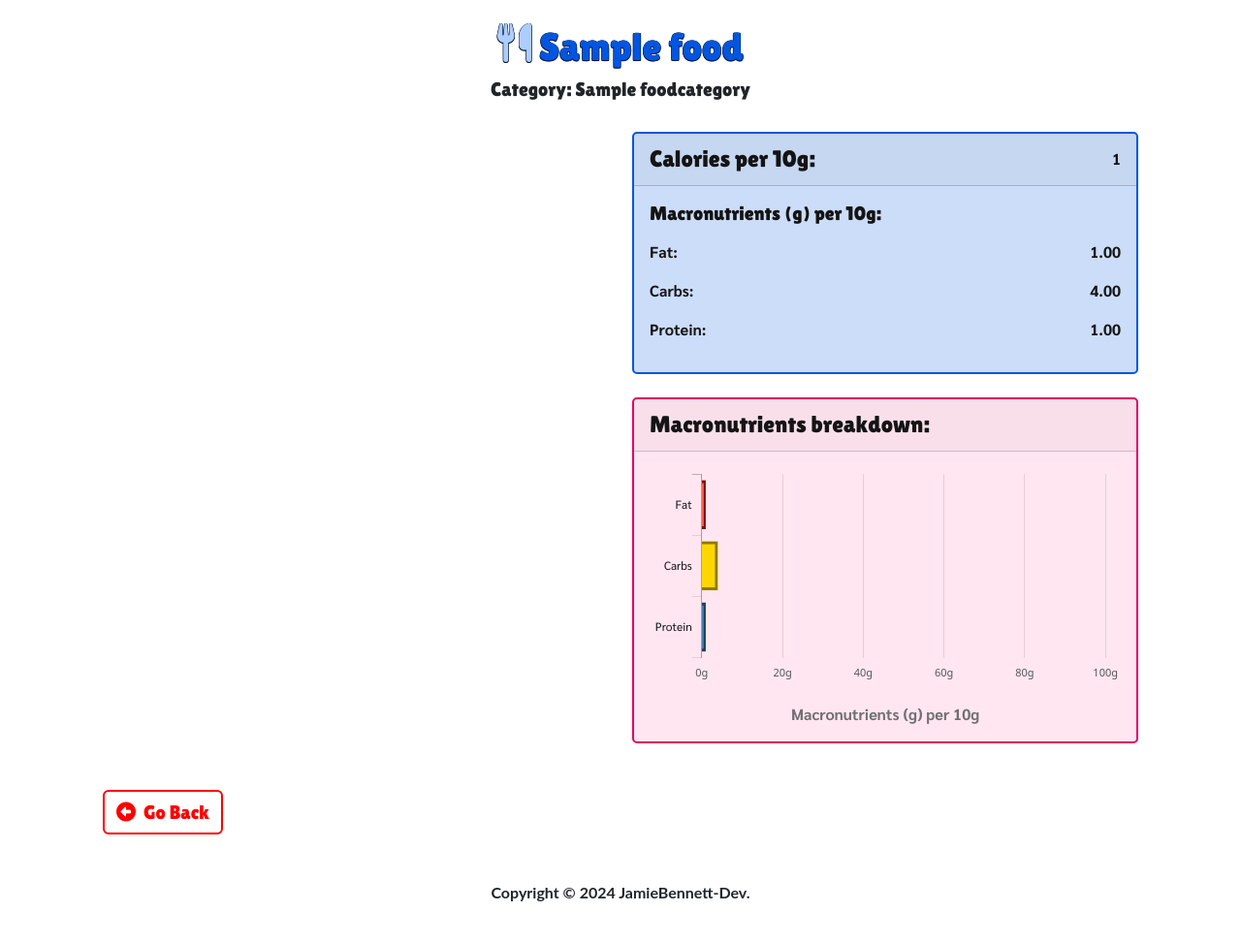
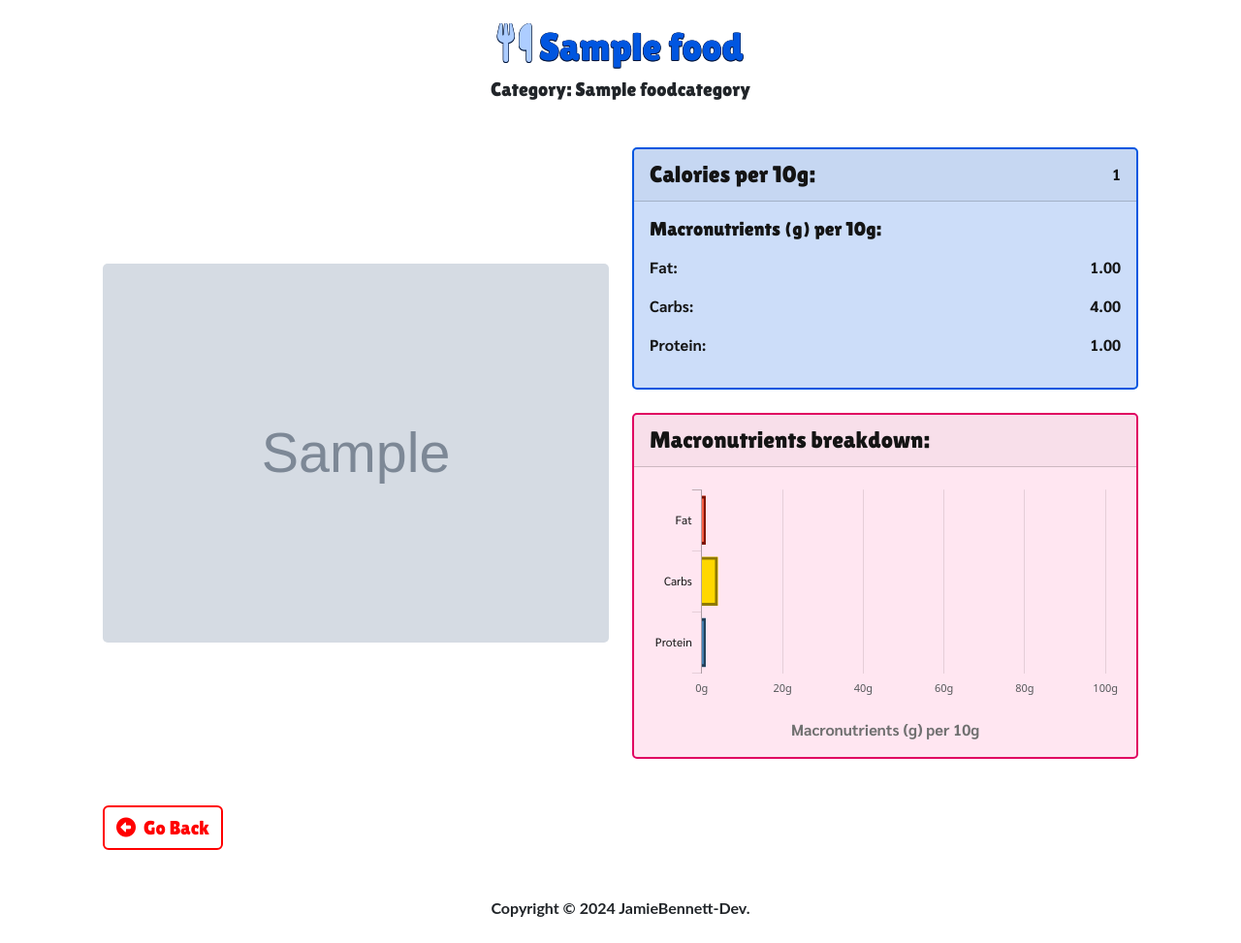
Before and after one commit to JamieBennett-Dev/Calorie-Tracker, a Django app: page /food/1 in a window 1280 px wide. Shown: the part 86-1059 px from the top of the page at 97% size. Before the commit the page ends 1016 px from the top, so only its background shows below. Run offline with Django 5.2, Linux system fonts and the light colour scheme; a user stored in the database is signed in; tables that the repository leaves empty hold one stand-in row (values such as "Sample post"); grey boxes marked "Sample" are stand-in pictures; some libraries are stand-ins or nearby versions.

Commit message:
complete v1 of food.html and styles

```diff
--- a/foodtracker/templates/base.html
+++ b/foodtracker/templates/base.html
@@ -106,7 +106,7 @@
     </main>
 
     <!-- Footer -->
-    <footer class="mt-4">
+    <footer class="my-4">
         <div class="d-flex align-items-center justify-content-center">
             <div class="text-center">
                 Copyright &copy; <script>document.write(new Date().getFullYear())</script> JamieBennett-Dev.
--- a/foodtracker/templates/food.html
+++ b/foodtracker/templates/food.html
@@ -9,17 +9,16 @@
     <div class="container-fluid px-4">
 
         <h1 class="mt-4 d-flex justify-content-center" id="page-h1"><i class="fa-solid fa-utensils pe-2"></i>{{ food.food_name }}</h1>
-        <h5 id="food_add-h5" class="d-flex justify-content-center">Category: {{ food.category }}</h5>
+        <h5 id="food_add-h5" class="d-flex justify-content-center mb-4">Category: {{ food.category }}</h5>
 
         <div class='row justify-content-center'>
-            <div class="col-12 col-lg-6">
-                <!-- {% for image in images %}
-                 Food image
-                <a href="#" class="d-flex justify-content-center">
-                    <img src="{{ image.image.url|default:'../../static/images/no_image.png' }}" class="img-fluid"
+            <div class="col-12 col-lg-6 d-flex justify-content-center align-items-center">
+                {% for image in images %}
+                <!-- <a href="#" class="d-flex justify-content-center"> -->
+                    <img src="{{ image.image.url|default:'../../static/images/no_image.png' }}" class="img-fluid d-flex justify-content-center"
                         alt="food image" id="food-html-img">
-                </a>
-                {% endfor %} -->
+                <!-- </a> -->
+                {% endfor %}
             </div>
             <div class="col-12 col-lg-6">
                 <div class="card my-4" id="calories-per-100g-chart">
--- a/static/css/style.css
+++ b/static/css/style.css
@@ -243,7 +243,15 @@ footer {
 
 #food-html-img {
     border-radius: 5px;
-    max-width: 500px;
+    transition: all 0.2s ease;
+    max-height: 673px;
+    width: 100%;
+    object-fit: cover;
+}
+
+#food-html-img:hover {
+    border-radius: 5px;
+    transform: scale(1.025);
 }
 
 #calories-per-100g-chart {
@@ -265,9 +273,6 @@ footer {
 #calories-per-h5 {
     font-family: "Lilita One", sans-serif;
     text-decoration: none;
-    /* display: flex;
-    align-items: center;
-    align-content: center; */
 }
 
 #calories-per-text {
```
